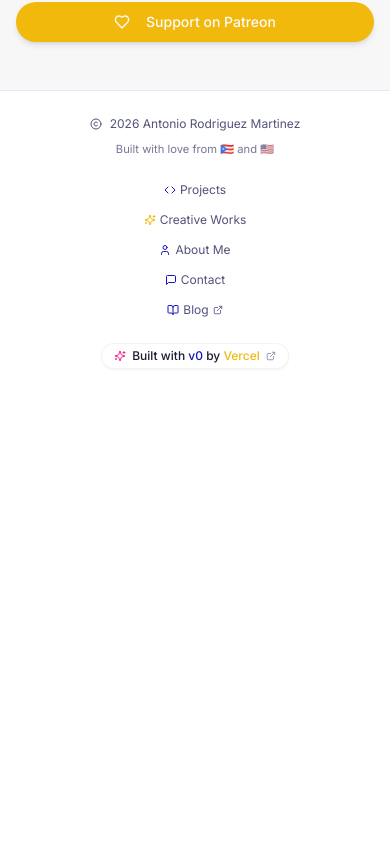
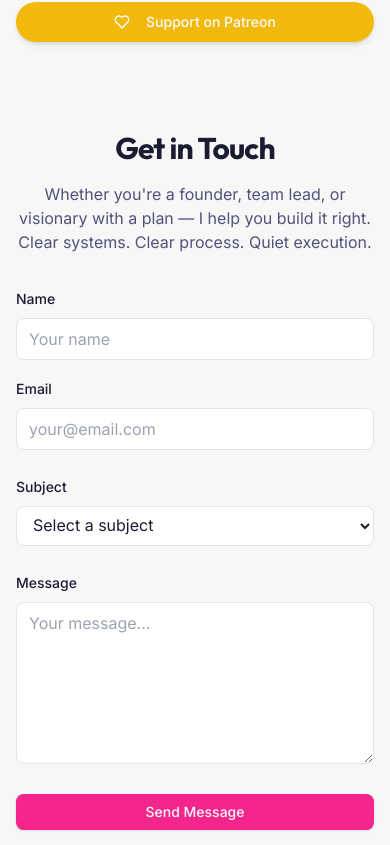
Before and after one commit to antoniwan/antonio-builds-software, a Next.js app: page / in a window 390 px wide. Shown: the part 9679-10524 px from the top of the page. Before the commit the page ends 10072 px from the top, so only its background shows below. Built offline with nearby package versions, Linux system fonts and the light colour scheme.

Commit message:
Refactor ContactSection component for improved layout and clarity. Update structure for better responsiveness, enhance text content, and integrate ContactForm for user interaction.

```diff
--- /dev/null
+++ b/components/sections/contact-form.tsx
@@ -0,0 +1,136 @@
+'use client';
+
+import { useState } from 'react';
+import { Button } from '@/components/ui/button';
+import { cn } from '@/lib/utils';
+
+interface ContactFormProps {
+  className?: string;
+}
+
+export function ContactForm({ className }: ContactFormProps) {
+  const [isSubmitting, setIsSubmitting] = useState(false);
+  const [submitStatus, setSubmitStatus] = useState<'idle' | 'success' | 'error'>('idle');
+
+  const handleSubmit = async (e: React.FormEvent<HTMLFormElement>) => {
+    e.preventDefault();
+    setIsSubmitting(true);
+    setSubmitStatus('idle');
+
+    const formData = new FormData(e.currentTarget);
+
+    try {
+      const response = await fetch('https://formspree.io/f/YOUR_FORM_ID', {
+        method: 'POST',
+        body: formData,
+        headers: {
+          Accept: 'application/json',
+        },
+      });
+
+      if (response.ok) {
+        setSubmitStatus('success');
+        e.currentTarget.reset();
+      } else {
+        setSubmitStatus('error');
+      }
+    } catch (error) {
+      setSubmitStatus('error');
+    } finally {
+      setIsSubmitting(false);
+    }
+  };
+
+  return (
+    <section className={cn('w-full max-w-2xl mx-auto', className)}>
+      <div className="space-y-8">
+        <div className="space-y-2 text-center">
+          <h2 className="text-3xl font-bold tracking-tight">Get in Touch</h2>
+          <p className="text-muted-foreground">
+            Whether you're a founder, team lead, or visionary with a plan — I help you build it
+            right. Clear systems. Clear process. Quiet execution.
+          </p>
+        </div>
+
+        <form onSubmit={handleSubmit} className="space-y-6">
+          <div className="grid gap-4 sm:grid-cols-2">
+            <div className="space-y-2">
+              <label htmlFor="name" className="text-sm font-medium">
+                Name
+              </label>
+              <input
+                id="name"
+                name="name"
+                type="text"
+                required
+                className="w-full px-3 py-2 border rounded-md bg-background"
+                placeholder="Your name"
+              />
+            </div>
+            <div className="space-y-2">
+              <label htmlFor="email" className="text-sm font-medium">
+                Email
+              </label>
+              <input
+                id="email"
+                name="email"
+                type="email"
+                required
+                className="w-full px-3 py-2 border rounded-md bg-background"
+                placeholder="your@email.com"
+              />
+            </div>
+          </div>
+
+          <div className="space-y-2">
+            <label htmlFor="subject" className="text-sm font-medium">
+              Subject
+            </label>
+            <select
+              id="subject"
+              name="subject"
+              required
+              className="w-full px-3 py-2 border rounded-md bg-background"
+            >
+              <option value="">Select a subject</option>
+              <option value="project">Project Inquiry</option>
+              <option value="mentorship">Mentorship Inquiry</option>
+              <option value="partnership">Partnership</option>
+              <option value="consulting">Consulting</option>
+              <option value="other">Other</option>
+            </select>
+          </div>
+
+          <div className="space-y-2">
+            <label htmlFor="message" className="text-sm font-medium">
+              Message
+            </label>
+            <textarea
+              id="message"
+              name="message"
+              required
+              rows={6}
+              className="w-full px-3 py-2 border rounded-md bg-background"
+              placeholder="Your message..."
+            />
+          </div>
+
+          <Button type="submit" disabled={isSubmitting} className="w-full">
+            {isSubmitting ? 'Sending...' : 'Send Message'}
+          </Button>
+
+          {submitStatus === 'success' && (
+            <p className="text-sm text-green-600 text-center">
+              Thank you for your message! I'll get back to you soon.
+            </p>
+          )}
+          {submitStatus === 'error' && (
+            <p className="text-sm text-red-600 text-center">
+              Something went wrong. Please try again later.
+            </p>
+          )}
+        </form>
+      </div>
+    </section>
+  );
+}
--- a/components/sections/contact-section.tsx
+++ b/components/sections/contact-section.tsx
@@ -1,12 +1,14 @@
-import Link from "next/link"
-import { Briefcase, Mail, Linkedin, Heart } from "lucide-react"
-import { Button } from "@/components/ui/button"
-import { SectionHeader } from "@/components/section-header"
+import Link from 'next/link';
+import { Briefcase, Mail, Linkedin, Heart } from 'lucide-react';
+import { Button } from '@/components/ui/button';
+import { SectionHeader } from '@/components/section-header';
+import { ContactForm } from './contact-form';
 
 export function ContactSection() {
   return (
     <section id="contact" className="py-12 md:py-16 lg:py-24 scroll-mt-20 bg-[hsl(var(--muted))]">
-      <div className="container space-y-6 text-center fade-in">
+      <div className="container space-y-12">
+        <div className="text-center space-y-6 fade-in">
           <div className="inline-flex items-center gap-2 mb-4">
             <SectionHeader
               icon={<Briefcase className="h-6 w-6 text-[hsl(var(--gold))]" />}
@@ -15,7 +17,9 @@ export function ContactSection() {
             />
           </div>
           <p className="text-body-large text-muted-foreground max-w-[600px] mx-auto">
-        Just like code, meaningful connections start with a simple hello. Whether you&apos;re looking for technical expertise or just want to exchange ideas over virtual coffee, hit me up anytime.
+            Just like code, meaningful connections start with a simple hello. Whether you&apos;re
+            looking for technical expertise or just want to exchange ideas over virtual coffee, hit
+            me up anytime.
           </p>
 
           <div className="flex flex-col sm:flex-row gap-4 justify-center mt-8">
@@ -34,7 +38,11 @@ export function ContactSection() {
               asChild
               className="rounded-full px-6 md:px-8 shadow-md hover:shadow-lg transition-all bg-[hsl(var(--vegeta-blue))] hover:bg-[hsl(var(--vegeta-blue-dark))]"
             >
-            <Link href="https://www.linkedin.com/in/antoniwan/" target="_blank" rel="noopener noreferrer">
+              <Link
+                href="https://www.linkedin.com/in/antoniwan/"
+                target="_blank"
+                rel="noopener noreferrer"
+              >
                 <Linkedin className="mr-2 h-5 w-5" />
                 Connect on LinkedIn
               </Link>
@@ -44,13 +52,22 @@ export function ContactSection() {
               asChild
               className="rounded-full px-6 md:px-8 shadow-md hover:shadow-lg transition-all bg-[hsl(var(--gold))] hover:bg-[hsl(var(--gold-dark))]"
             >
-            <Link href="https://www.patreon.com/c/antoniwan" target="_blank" rel="noopener noreferrer">
+              <Link
+                href="https://www.patreon.com/c/antoniwan"
+                target="_blank"
+                rel="noopener noreferrer"
+              >
                 <Heart className="mr-2 h-5 w-5" />
                 Support on Patreon
               </Link>
             </Button>
           </div>
         </div>
+
+        <div className="max-w-2xl mx-auto">
+          <ContactForm />
+        </div>
+      </div>
     </section>
-  )
+  );
 }
```
Lines whose indentation alone changed are shown as unchanged.
